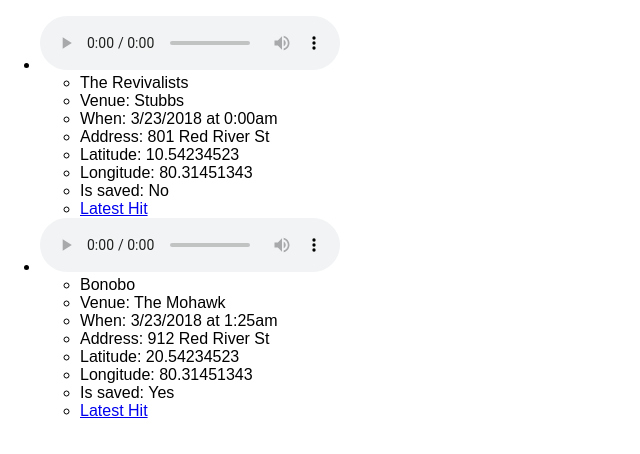
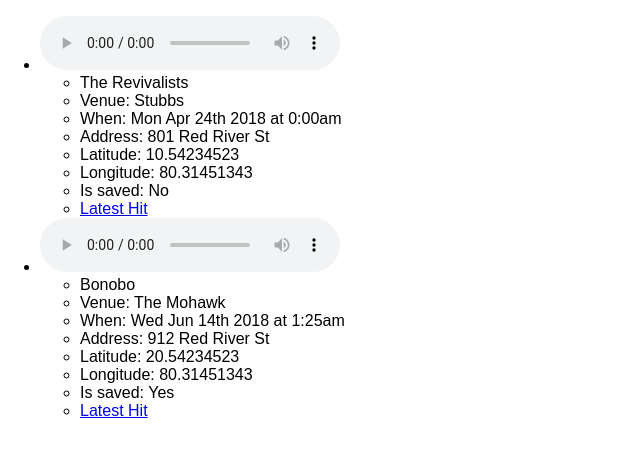
Before and after one commit to mrjasonweaver/showmap, a React (Create React App) app: page / in a window 1280 px wide. Shown: the top 454 px of the page, without its empty margins (0-640 px from the left). Built offline with nearby package versions, Linux system fonts and the light colour scheme.

Commit message:
Formatting day, month, date, and year

```diff
--- a/src/ShowList.js
+++ b/src/ShowList.js
@@ -2,18 +2,29 @@ import React from 'react';
 
 export default function ShowList(props) {
 
-  function formattedTime(dateStr) {
+  function formattedDateTime(dateStr) {
     const dateTime = new Date(dateStr);
     const hours = dateTime.getHours();
     const minutes = dateTime.getMinutes();
-    const day = dateTime.getDate();
+    const day = dateTime.getDay();
+    const date = dateTime.getDate();
     const month = dateTime.getMonth();
     const year = dateTime.getFullYear();
     const ampm = hours >= 12 ? 'pm' : 'am';
     const formattedHours = hours > 12 ? hours - 12 : hours;
     const formattedMinutes = minutes > 9 ? "" + minutes : "0" + minutes;
 
-    return `${month}/${day}/${year} at ${formattedHours}:${formattedMinutes}${ampm}`;
+    function formattedDate(dayNumber, monthNumber, dateNumber) {
+      const days = ['Sun', 'Mon', 'Tue', 'Wed', 'Thu', 'Fri', 'Sat'];
+      const months = ['Jan', 'Feb', 'Mar', 'Apr', 'May', 'Jun', 'Jul', 'Aug', 'Sep', 'Oct', 'Nov', 'Dec'];
+      const dates = ['1st','2nd','3rd','4th','5th','6th','7th','8th','9th','10th','11th','12th','13th','14th','15th','16th','17th','18th','19th','20th','21st','22nd','23rd','24th','25th','26th','27th','28th','29th','30th','31st'];
+      const day = days[dayNumber];
+      const month = months[monthNumber];
+      const date = dates[dateNumber];
+      return `${day} ${month} ${date}`;
+    }
+
+    return `${formattedDate(day, month, date)} ${year} at ${formattedHours}:${formattedMinutes}${ampm}`;
   }
   const shows = props.shows;
   const showItems = shows.map((show) =>
@@ -25,7 +36,7 @@ export default function ShowList(props) {
       <ul>
         <li className={'show-' + show.show_id}>{show.artist_name}</li>
         <li>Venue: {show.venue_name}</li>
-        <li>When: {formattedTime(show.date)}</li>
+        <li>When: {formattedDateTime(show.date)}</li>
         <li>Address: {show.venue_address}</li>
         <li>Latitude: {show.coordinates.latitude}</li>
         <li>Longitude: {show.coordinates.longitude}</li>
--- a/src/shows.js
+++ b/src/shows.js
@@ -22,7 +22,7 @@ const shows = [
             "longitude": 80.31451343
         },
         "latest_hit": "http://kutx.org/wp-content/uploads/2017/09/Bonobo-Bambro-Koyo-Ganda-feat.-Innov-Gnawa.mp3",
-        "date": "2018-04-23T01:25:43.511Z",
+        "date": "2018-06-13T01:25:43.511Z",
         "is_saved": true
     }
 ]
```
